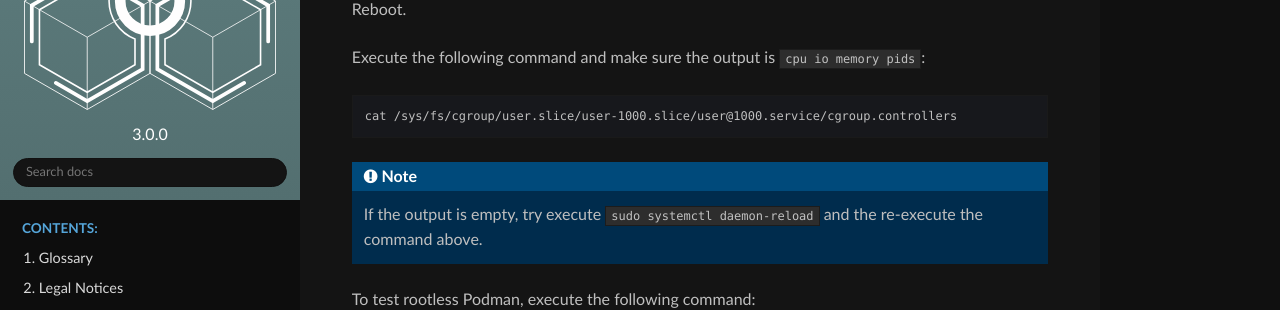
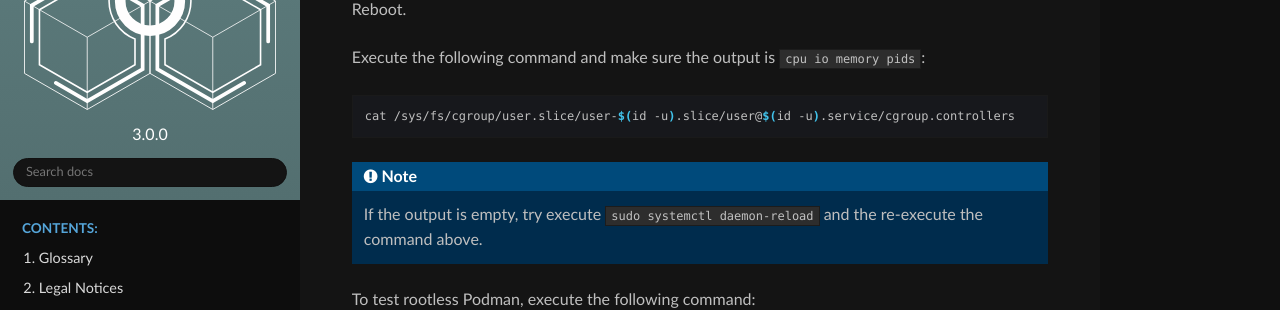
Before and after one commit to extra2000/qeeqbox-chameleon-podman, a Sphinx documentation site: the page built from docs/source/host_preparations.rst, in a window 1280 px wide and 900 px high, scrolled down 2811 px. Shown: the part 151-461 px from the top of the window. Built offline with Sphinx 7.4.7 and the Read the Docs theme 2.0.0, drawn with Linux system fonts in a browser that asks for light colours.

Commit message:
docs(host-preparations): improve cgroupv2 instructions

```diff
--- a/docs/source/host_preparations.rst
+++ b/docs/source/host_preparations.rst
@@ -143,7 +143,7 @@ Execute the following command and make sure the output is ``cpu io memory pids``
 
 .. code-block:: bash
 
-    cat /sys/fs/cgroup/user.slice/user-1000.slice/user@1000.service/cgroup.controllers
+    cat /sys/fs/cgroup/user.slice/user-$(id -u).slice/user@$(id -u).service/cgroup.controllers
 
 .. note::
 
```
